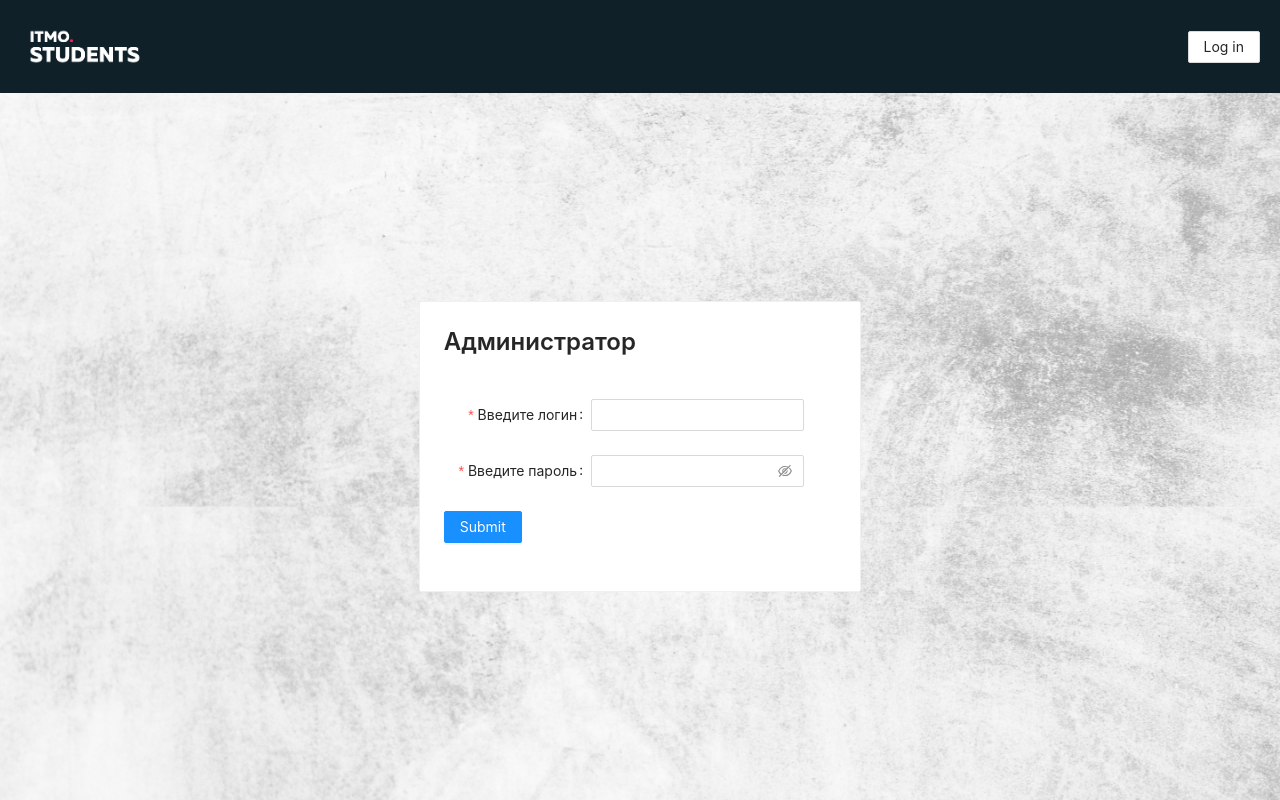
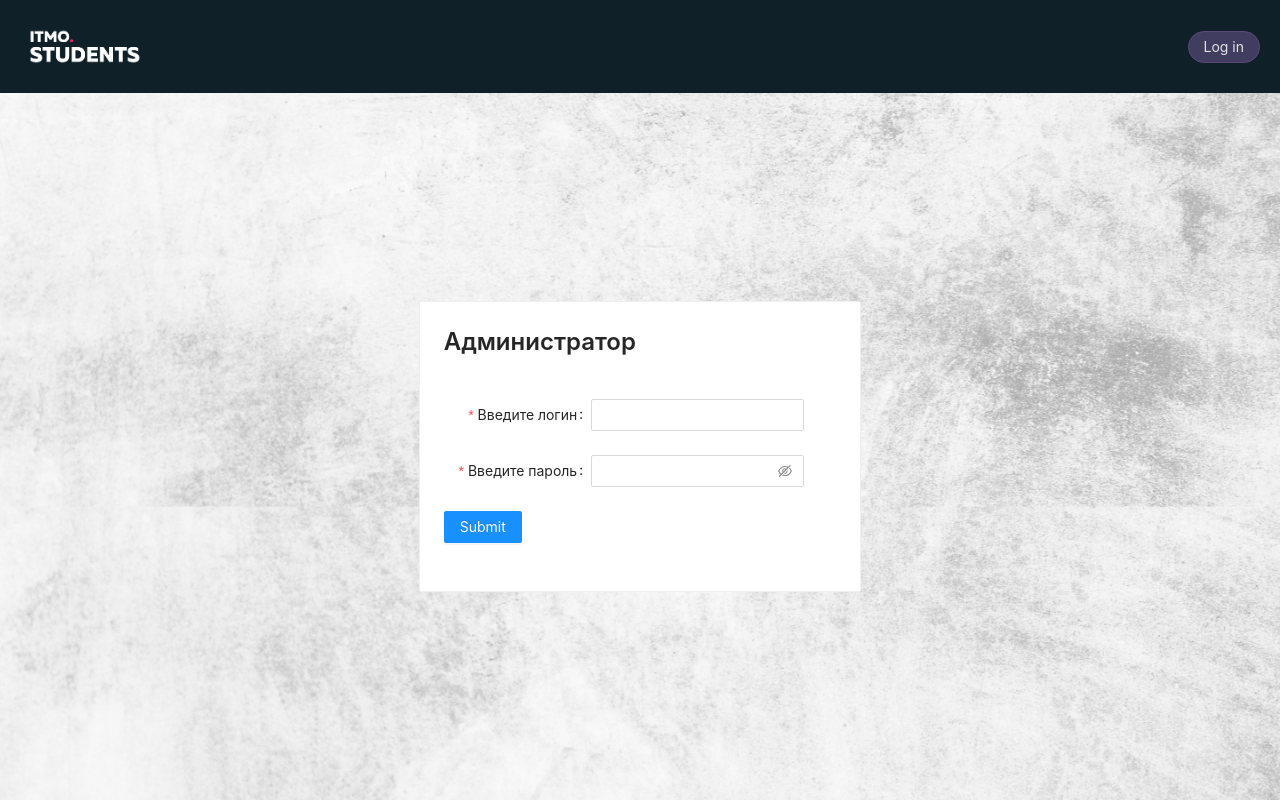
Before and after one commit to Crushtain/electionsVova, a React (Create React App) app: page /admin in a window 1280 px wide. Built offline with nearby package versions, Linux system fonts and the light colour scheme.

Commit message:
candidates in alphabet poryadok, norm(good) card, vinich's anus has been cleaned

```diff
--- a/src/components/Button/index.tsx
+++ b/src/components/Button/index.tsx
@@ -6,8 +6,8 @@ import './styles.css';
 
 interface IProps {
     children: string | React.ReactNode;
-    className?: 'logIn' | 'vote' | 'default' | 'link';
-    type?: 'logIn' | 'vote' | 'default' | 'link';
+    className?: 'log-in' | 'vote' | 'default' | 'link';
+    type?: 'log-in' | 'vote' | 'default' | 'link';
 }
 
 
--- a/src/components/Sections/Header/index.tsx
+++ b/src/components/Sections/Header/index.tsx
@@ -15,7 +15,7 @@ export const Header = () => {
                     </Link>
                 </Col>
                 <Col>
-                    <Button type="logIn">Log in</Button>
+                    <Button type="log-in">Log in</Button>
                 </Col>
             </Row>
         </header>
```
